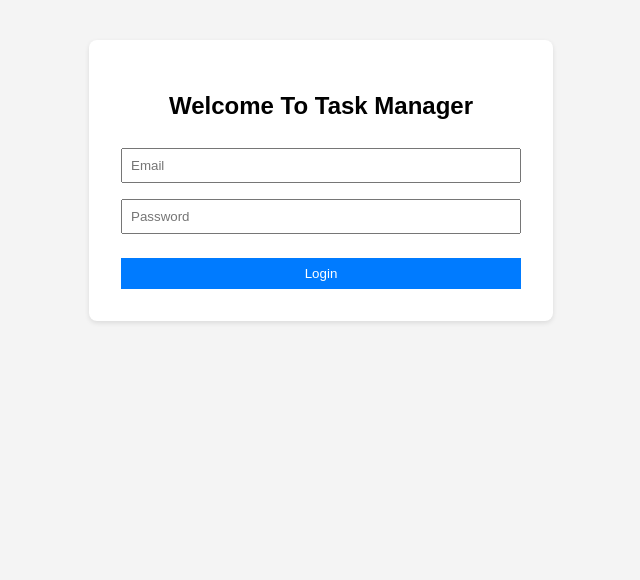
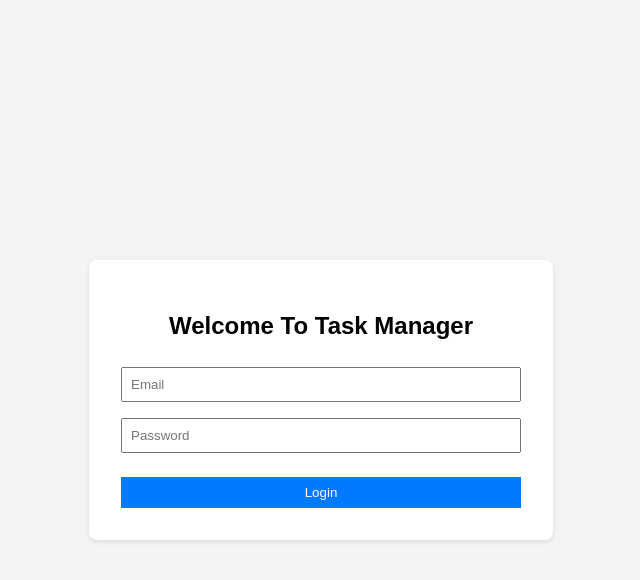
Before and after one commit to Murad07/task_manager_mh, a React (Vite) app in the folder client/: page / in a window 1280 px wide. Shown: the top 580 px of the page, without its empty margins (319-959 px from the left). Built offline with nearby package versions, Linux system fonts and the light colour scheme.

Commit message:
Login form alingment update to vertically center

```diff
--- a/client/src/index.css
+++ b/client/src/index.css
@@ -30,3 +30,14 @@
   margin-top: 1rem;
   cursor: pointer;
 }
+
+.login-page-wrapper {
+  position: fixed;
+  top: 0;
+  left: 0;
+  width: 100%;
+  height: 100%;
+  display: flex;
+  justify-content: center;
+  align-items: center;
+}
--- a/client/src/pages/Login.jsx
+++ b/client/src/pages/Login.jsx
@@ -36,6 +36,7 @@
     if (loading) return null
 
     return (
+        <div className="login-page-wrapper">
             <div className="login-container">
                 <h2 style={{ textAlign: 'center' }}>Welcome To Task Manager</h2>
                 <form onSubmit={handleSubmit}>
@@ -56,6 +57,7 @@
                     <button type="submit">Login</button>
                 </form>
             </div>
+        </div>
     )
 }
 
```
Lines whose indentation alone changed are shown as unchanged.
